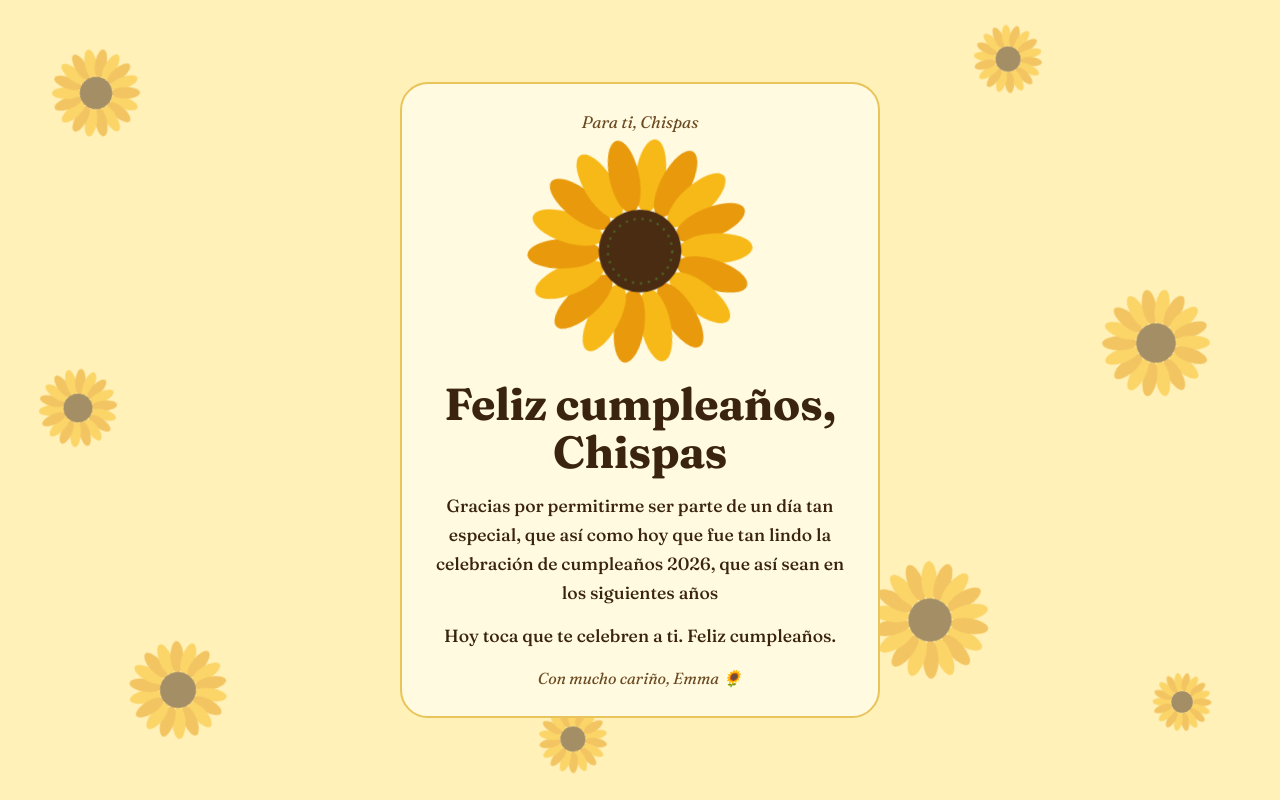
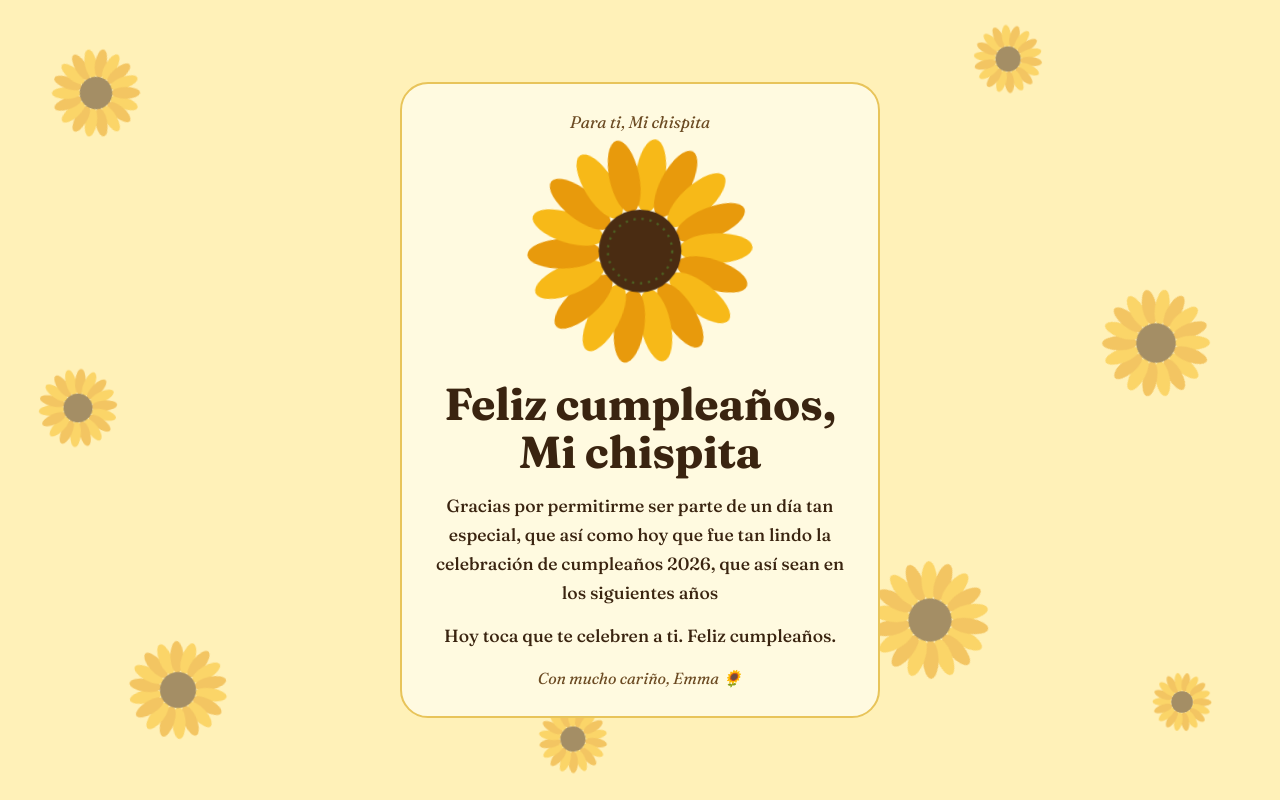
Before and after one commit to emmans5917/hbd-my-love-Chispita, a plain HTML site: page index.html in a window 1280 px wide. Both pictures are taken after a click on the button "Tocar para que florezca el girasol y abrir la carta". Drawn offline with Linux system fonts and the light colour scheme.

Commit message:
Add files via upload

```diff
--- a/index.html
+++ b/index.html
@@ -79,7 +79,7 @@ p.t{margin:0 0 14px;font-size:1.1rem;line-height:1.65}
 <body>
 <div class="bg" id="bg" aria-hidden="true"></div>
 <main class="card">
-  <p class="kicker">Para ti, Chispas</p>
+  <p class="kicker">Para ti, Mi chispita</p>
   <button class="flower" id="flower" aria-expanded="false" aria-controls="msg" aria-label="Tocar para que florezca el girasol y abrir la carta">
     <svg viewBox="0 0 200 200" aria-hidden="true">
       <g class="turn" id="petals"></g>
@@ -90,7 +90,7 @@ p.t{margin:0 0 14px;font-size:1.1rem;line-height:1.65}
   </button>
   <p class="hint">Toca el capullo para que florezca 🌻</p>
   <section class="msg" id="msg" aria-live="polite">
-    <h1>Feliz cumpleaños, Chispas</h1>
+    <h1>Feliz cumpleaños, Mi chispita</h1>
     <p class="t">Gracias por permitirme ser parte de un día tan especial, que así como hoy que fue tan lindo la celebración de cumpleaños 2026, que así sean en los siguientes años</p>
     <p class="t">Hoy toca que te celebren a ti. Feliz cumpleaños.</p>
     <p class="sign">Con mucho cariño, Emma 🌻</p>
```
